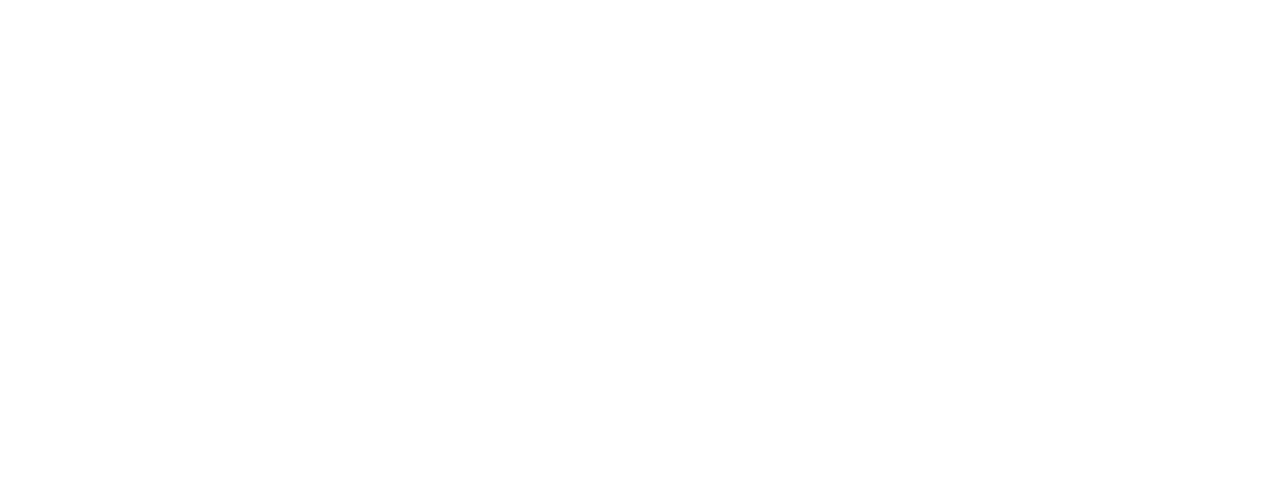
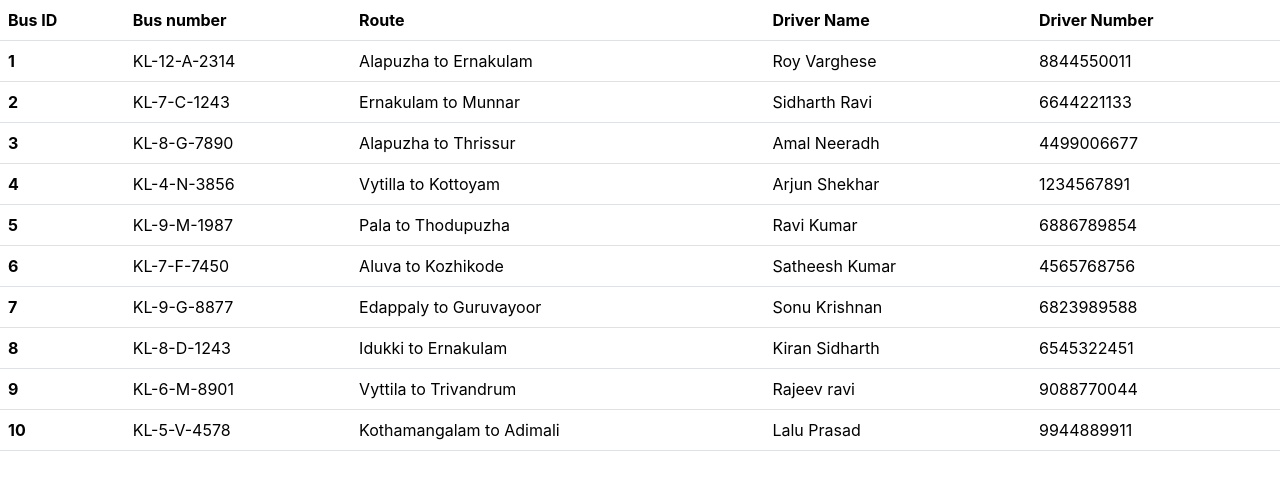
Before and after one commit to Linotom/KSRTC-App-Frontend, a React (Create React App) app: page / in a window 1280 px wide. Shown: the top 490 px of the page. Built offline with nearby package versions, Linux system fonts and the light colour scheme.

Commit message:
ViewAllBus Completed

```diff
--- a/src/App.js
+++ b/src/App.js
@@ -1,9 +1,11 @@
 import logo from './logo.svg';
 import './App.css';
+import ViewAllBus from './components/ViewAllBus';
 
 function App() {
   return (
     <div>
+      <ViewAllBus/>
     </div>
   );
 }
--- /dev/null
+++ b/src/components/ViewAllBus.jsx
@@ -0,0 +1,96 @@
+import React from 'react'
+
+const ViewAllBus = () => {
+  return (
+    <div>
+        <table class="table">
+  <thead>
+    <tr>
+      <th scope="col">Bus ID</th>
+      <th scope="col">Bus number</th>
+      <th scope="col">Route</th>
+      <th scope="col">Driver Name</th>
+      <th scope="col">Driver Number</th>
+
+    </tr>
+  </thead>
+  <tbody>
+    <tr>
+      <th scope="row">1</th>
+      <td>KL-12-A-2314</td>
+      <td>Alapuzha to Ernakulam</td>
+      <td>Roy Varghese</td>
+      <td>8844550011</td>
+
+    </tr>
+    <tr>
+      <th scope="row">2</th>
+      <td>KL-7-C-1243</td>
+      <td>Ernakulam to Munnar</td>
+      <td>Sidharth Ravi</td>
+      <td>6644221133</td>
+    </tr>
+    <tr>
+      <th scope="row">3</th>
+      <td>KL-8-G-7890</td>
+      <td>Alapuzha to Thrissur</td>
+      <td>Amal Neeradh</td>
+      <td>4499006677</td>
+    </tr>
+    <tr>
+      <th scope="row">4</th>
+      <td>KL-4-N-3856</td>
+      <td>Vytilla to Kottoyam</td>
+      <td>Arjun Shekhar</td>
+      <td>1234567891</td>
+
+    </tr>
+    <tr>
+      <th scope="row">5</th>
+      <td>KL-9-M-1987</td>
+      <td>Pala to Thodupuzha</td>
+      <td>Ravi Kumar</td>
+      <td>6886789854</td>
+    </tr>
+    <tr>
+      <th scope="row">6</th>
+      <td>KL-7-F-7450</td>
+      <td>Aluva to Kozhikode</td>
+      <td>Satheesh Kumar</td>
+      <td>4565768756</td>
+    </tr>
+    <tr>
+      <th scope="row">7</th>
+      <td>KL-9-G-8877</td>
+      <td>Edappaly to Guruvayoor</td>
+      <td>Sonu Krishnan</td>
+      <td>6823989588</td>
+    </tr>
+    <tr>
+      <th scope="row">8</th>
+      <td>KL-8-D-1243</td>
+      <td>Idukki to Ernakulam</td>
+      <td>Kiran Sidharth</td>
+      <td>6545322451</td>
+    </tr>
+    <tr>
+      <th scope="row">9</th>
+      <td>KL-6-M-8901</td>
+      <td>Vyttila to Trivandrum</td>
+      <td>Rajeev ravi</td>
+      <td>9088770044</td>
+    </tr>
+    <tr>
+      <th scope="row">10</th>
+      <td>KL-5-V-4578</td>
+      <td>Kothamangalam to Adimali</td>
+      <td>Lalu Prasad</td>
+      <td>9944889911</td>
+    </tr>
+  </tbody>
+</table>
+    </div>
+  )
+}
+
+export default ViewAllBus
```
